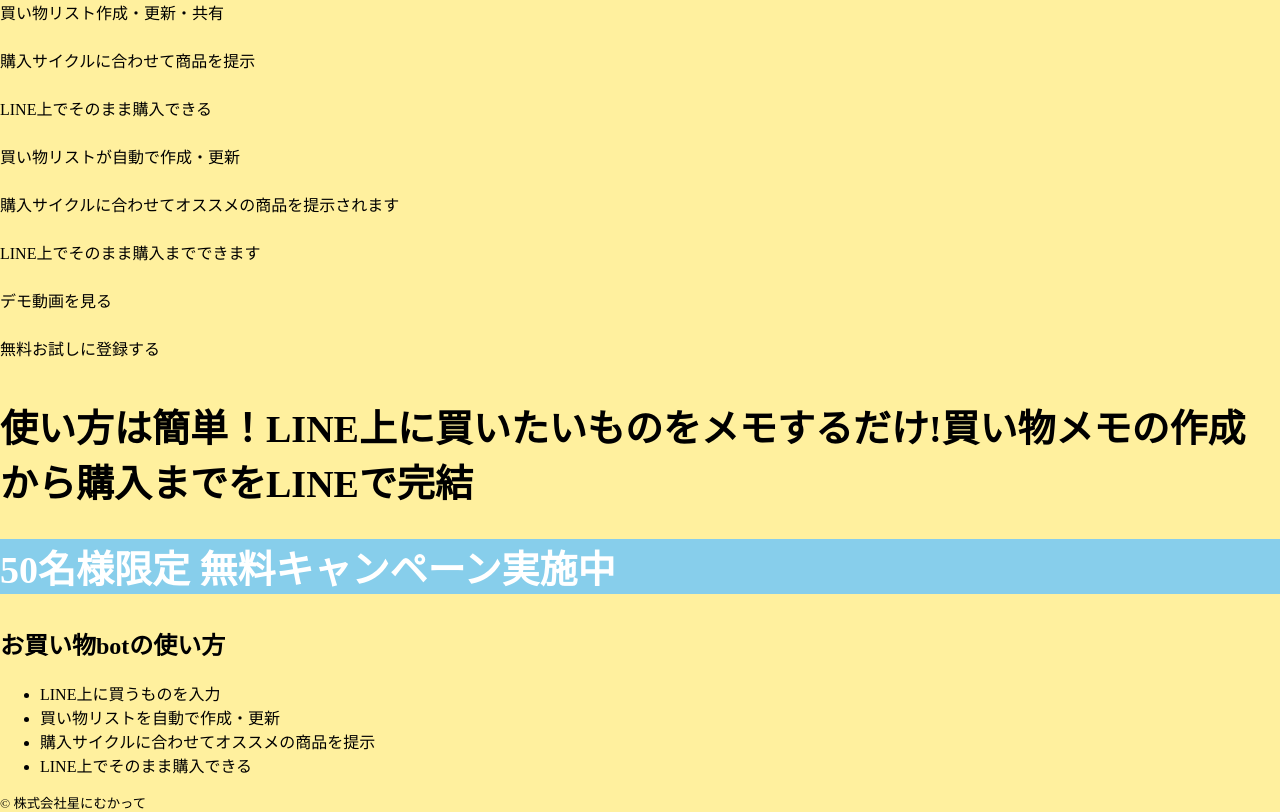
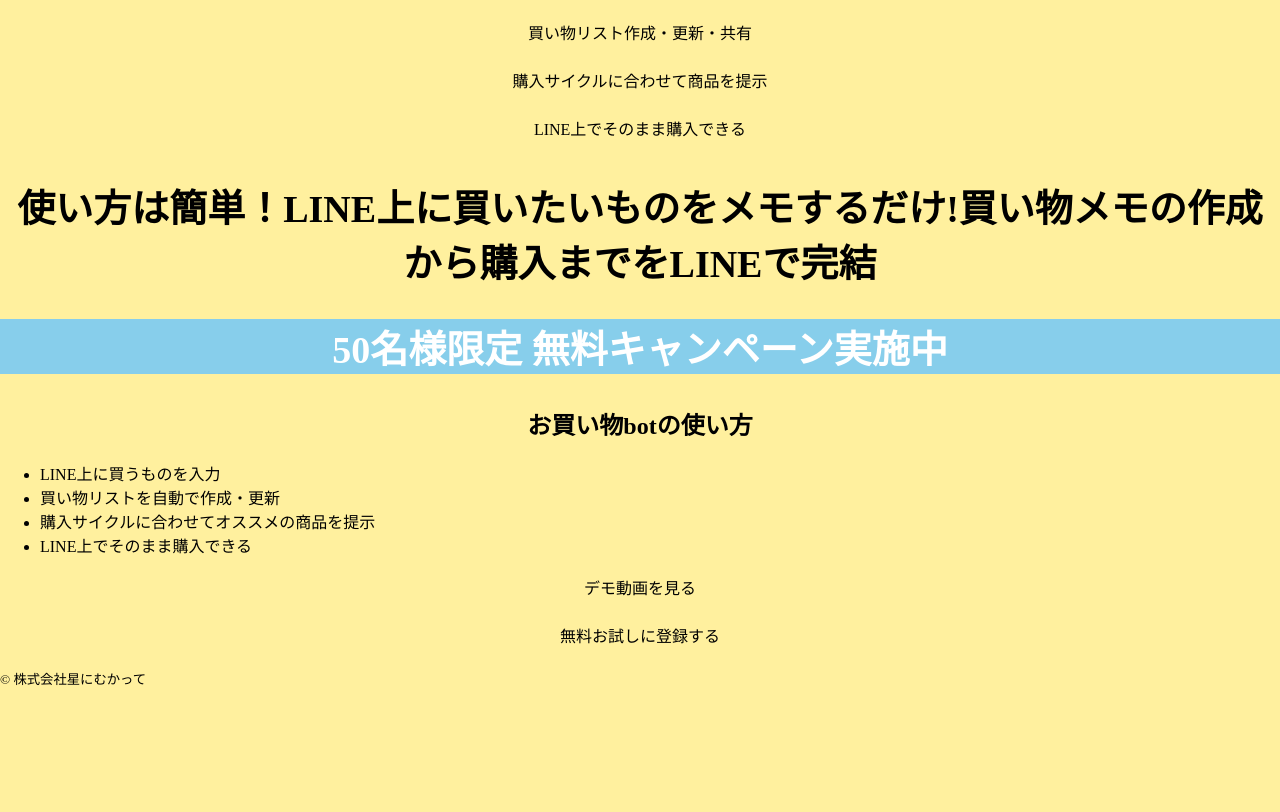
Before and after one commit to masatakashida/planet_space_company, a plain HTML site: page index.html in a window 1280 px wide. Shown: the part 612-1424 px from the top of the page. After the commit the page ends 1300 px from the top, so only its background shows below. Drawn offline with Linux system fonts and the light colour scheme.

Commit message:
文字を中央揃え

```diff
--- a/index.html
+++ b/index.html
@@ -27,11 +27,6 @@
         <p>買い物リスト作成・更新・共有</p>
         <p>購入サイクルに合わせて商品を提示</p>
         <p>LINE上でそのまま購入できる</p>
-        <p>買い物リストが自動で作成・更新</p>
-        <p>購入サイクルに合わせてオススメの商品を提示されます</p>
-        <p>LINE上でそのまま購入までできます</p>
-        <p>デモ動画を見る</p>
-        <p>無料お試しに登録する</p>
     </section>
     <section>
       <h1>使い方は簡単！LINE上に買いたいものをメモするだけ!買い物メモの作成から購入までをLINEで完結</h1>
@@ -47,6 +42,9 @@
         <li>購入サイクルに合わせてオススメの商品を提示</li>
         <li>LINE上でそのまま購入できる</li>
       </ul>
+      <p>デモ動画を見る</p>
+      <p>無料お試しに登録する</p>
+
     </section>
     <footer>
       <small>&copy; 株式会社星にむかって</small>
--- a/main.css
+++ b/main.css
@@ -4,8 +4,19 @@
 }
 nav {
   background: silver;
-   }
+  padding: 10px
+}
+
 body {font-family: Meiryo;
-      background-color: #fff09e}
-h1 {font-size: 38px;}
-p {line-height: 2.0;}
+      background-color: #fff09e
+}
+
+h1 {font-size: 38px;
+    text-align: center;
+}
+h2 {text-align: center;
+}
+
+p {line-height: 2.0;
+   text-align: center;
+}
```
